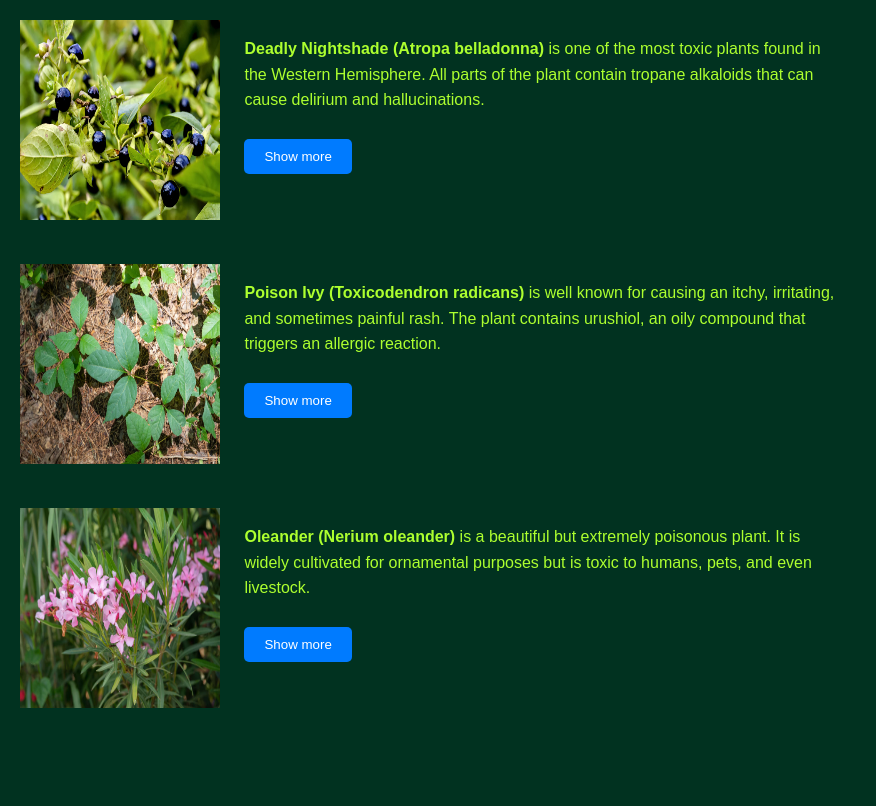
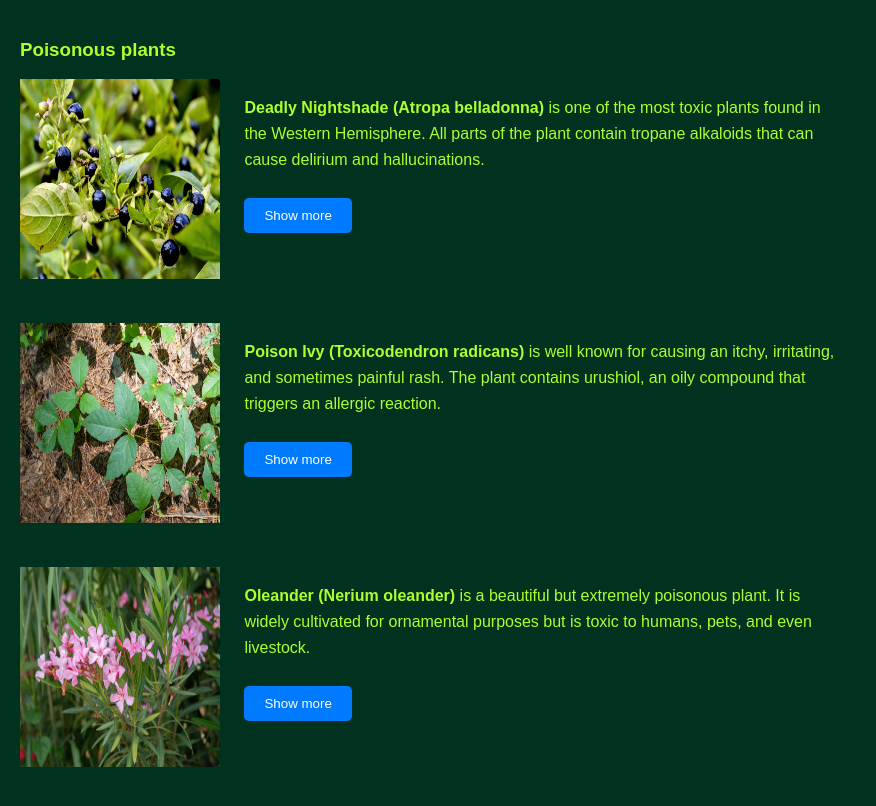
Before and after one commit to MaxDyrkach/plants, a plain HTML site: page index.html in a window 1280 px wide. Shown: the whole page, without its empty margins (0-876 px from the left). Drawn offline with Linux system fonts and the light colour scheme.

Commit message:
Update index.html

```diff
--- a/index.html
+++ b/index.html
@@ -96,7 +96,7 @@
     </style>
 </head>
 <body>
-
+<h3>Poisonous plants</h3>
     <!-- Plant 1: Deadly Nightshade -->
     <div class="container deadly-nightshade">
         <img src="Beladonna.webp" alt="Deadly Nightshade">
```
